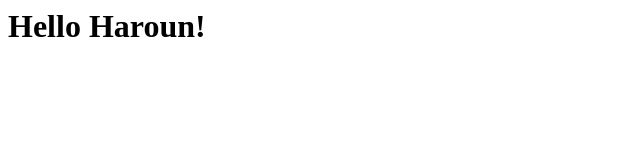
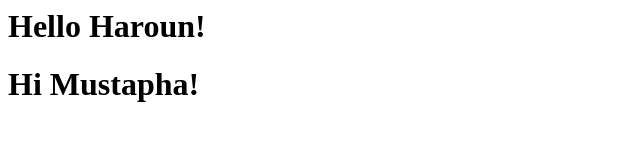
Before and after one commit to Haroogle/Introductions-2, a plain HTML site: page index.html in a window 1280 px wide. Shown: the whole page, without its empty margins (0-640 px from the left). Drawn offline with Linux system fonts and the light colour scheme.

Commit message:
Return greeting

```diff
--- a/index.html
+++ b/index.html
@@ -1 +1,2 @@
 <h1>Hello Haroun!</h1>
+<h1> Hi Mustapha! </h1>
```
